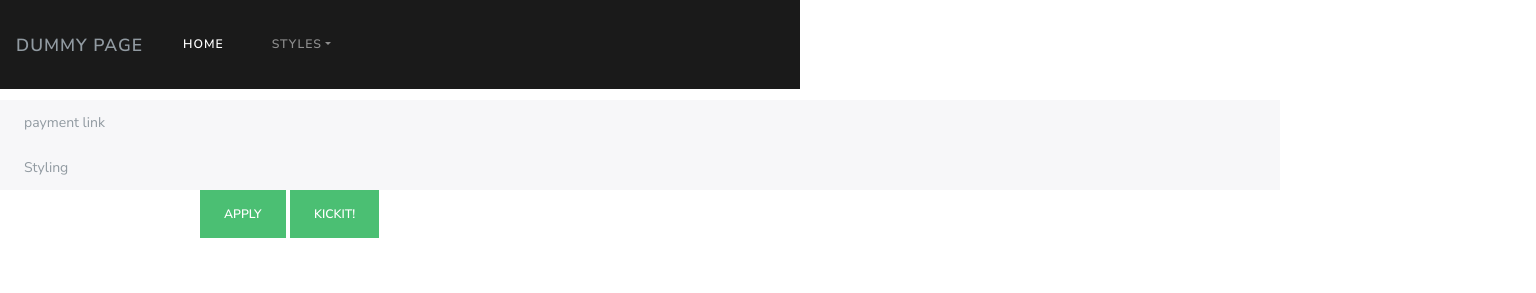
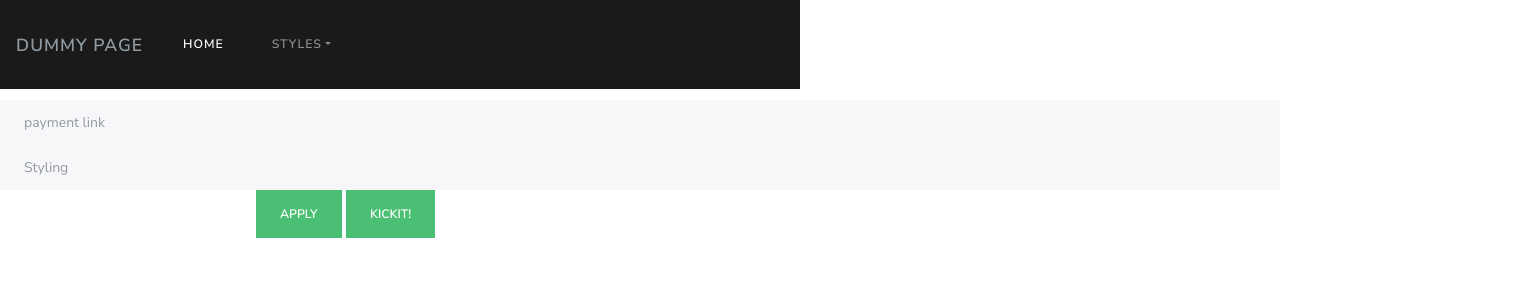
Before and after one commit to Xillians/dummyShop, a website: page index.html in a window 1280 px wide. Shown: the whole page, 1536 px wide, since content can reach past the window. Drawn offline with Linux system fonts and the light colour scheme.

Commit message:
Had to remove width of payment to not mess with size of frames.

```diff
--- a/js/payment.js
+++ b/js/payment.js
@@ -96,7 +96,8 @@ class Payment {
     iframeOpen(instrument) {
         var container = {
             container: 'payment-container',
-            // onPaymentCompleted:  () => { this.paymentComplete() },
+            onPaymentCompleted:  () => { this.paymentComplete() },
+            onError:  (error) =>  { console.log(error) },
             style: this.styling
         };
         let checkbox =  document.getElementById('logErrors');
--- a/styles/styles.css
+++ b/styles/styles.css
@@ -10,11 +10,8 @@
 
 .button {
     position: relative;
-    width: 400px;
-    height: 100px;
-    padding-left: 200px;
+    left: 20%;
 }
-
 .navigation {
     position: relative;
     width: 800px;
```
